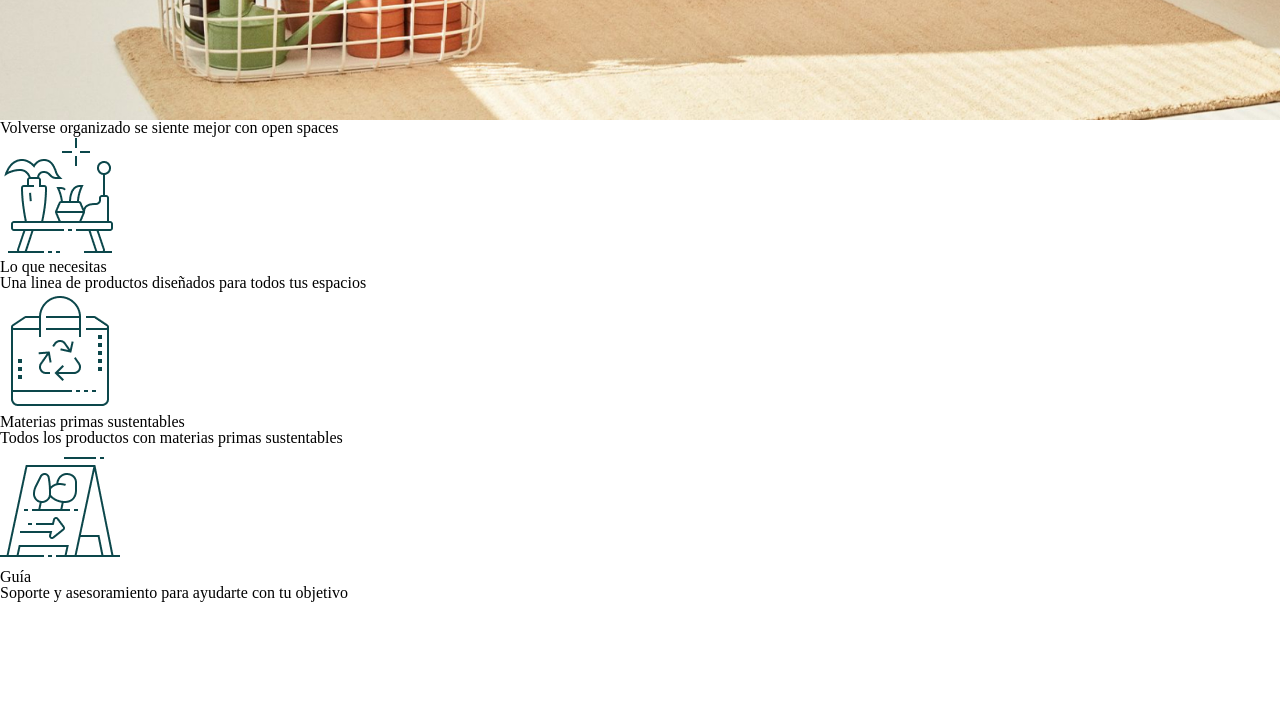
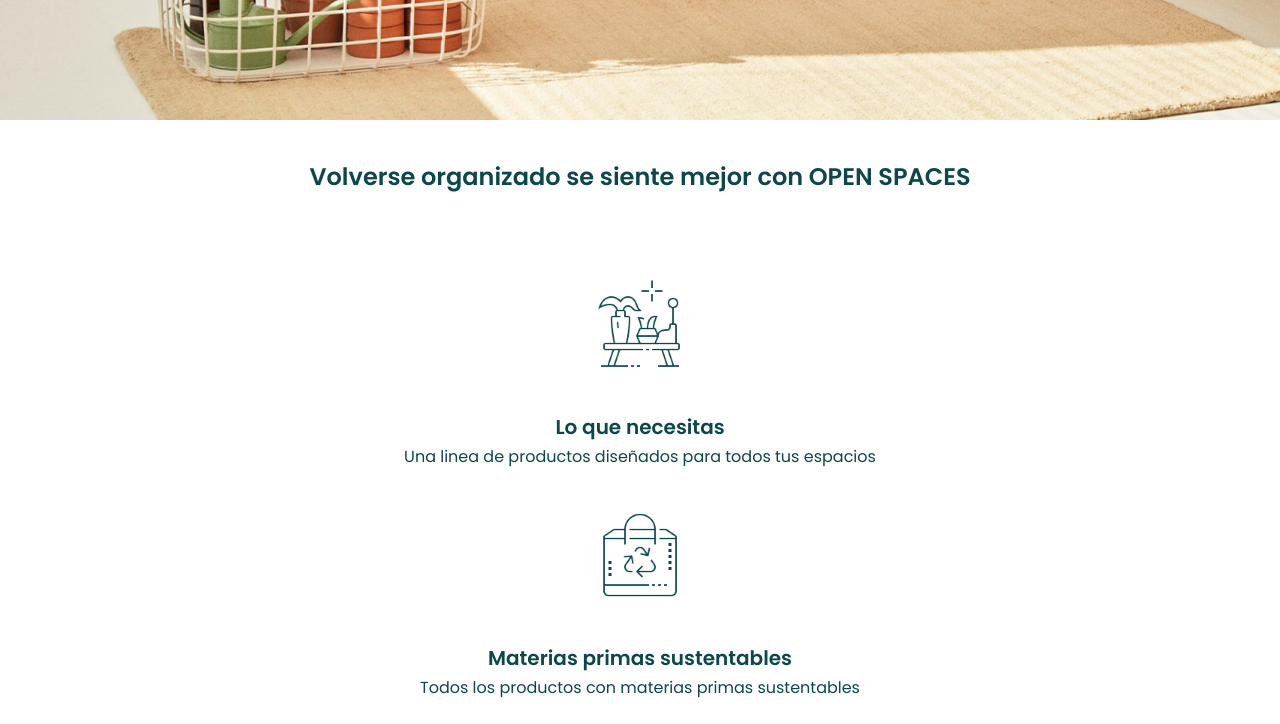
Before and after one commit to MarianelaLandoni/Open-spaces-web, a website: page src/html/index.html in a window 1280 px wide. Shown: the part 680-1404 px from the top of the page. Drawn offline with nearby package versions, Linux system fonts and the light colour scheme; files that its build step writes are made by us from their sources; files whose address does not match are found by name.

Commit message:
add module 2 main styles

```diff
--- a/src/html/partials/main_mod2.html
+++ b/src/html/partials/main_mod2.html
@@ -1,18 +1,18 @@
 <section class="openSpaces">
-    <h2>Volverse organizado se siente mejor con open spaces</h2>
+    <h2 class="openSpaces__title">Volverse organizado se siente mejor con <span class="uppercaseTitle">open spaces</span></h2>
     <article class="openSpaces__box">
-        <img src="../assets/images/icon_1.png" alt="mesa decorativa" title="Mesa decorativa">
-        <h3>Lo que necesitas</h3>
-        <p>Una linea de productos diseñados para todos tus espacios</p>
+        <img class="openSpaces__img" src="../assets/images/icon_1.png" alt="mesa decorativa" title="Mesa decorativa">
+        <h3 class="openSpaces__titleBox">Lo que necesitas</h3>
+        <p class="openSpaces__textBox">Una linea de productos diseñados para todos tus espacios</p>
     </article>
     <article class="openSpaces__box">
-        <img src="../assets/images/icon_2.png" alt="bolsa sustentable" title="bolsa sustentable">
-        <h3>Materias primas sustentables</h3>
-        <p>Todos los productos con materias primas sustentables</p>
+        <img class="openSpaces__img" src="../assets/images/icon_2.png" alt="bolsa sustentable" title="bolsa sustentable">
+        <h3 class="openSpaces__titleBox">Materias primas sustentables</h3>
+        <p class="openSpaces__textBox">Todos los productos con materias primas sustentables</p>
     </article>
     <article class="openSpaces__box">
-        <img src="../assets/images/icon_3.png" alt="cartel guía" title="cartel guía">
-        <h3>Guía</h3>
-        <p>Soporte y asesoramiento para ayudarte con tu objetivo</p>
+        <img class="openSpaces__img" src="../assets/images/icon_3.png" alt="cartel guía" title="cartel guía">
+        <h3 class="openSpaces__titleBox">Guía</h3>
+        <p class="openSpaces__textBox">Soporte y asesoramiento para ayudarte con tu objetivo</p>
     </article>
 </section>
--- a/src/scss/layout/_main-mod2.scss
+++ b/src/scss/layout/_main-mod2.scss
@@ -0,0 +1,38 @@
+.openSpaces{
+    font-family: $font-main;
+    color: $color-title;
+    text-align: center;
+}
+
+
+.openSpaces__box{
+    margin-left: 100px;
+    margin-right: 100px;
+}
+
+.openSpaces__title{
+    font-size: 24px;
+    font-weight: 600;
+    padding: 45px;
+}
+
+.uppercaseTitle{
+    text-transform: uppercase;
+}
+
+.openSpaces__img{
+    width: 90px;
+    height: 90px;
+    margin-top: 45px;
+    margin-bottom: 45px;
+}
+.openSpaces__titleBox{
+    font-size: 20px;
+    font-weight: 600;
+
+}
+
+.openSpaces__textBox{
+    font-size: 16px;
+    margin-top: 12px;
+}
```
